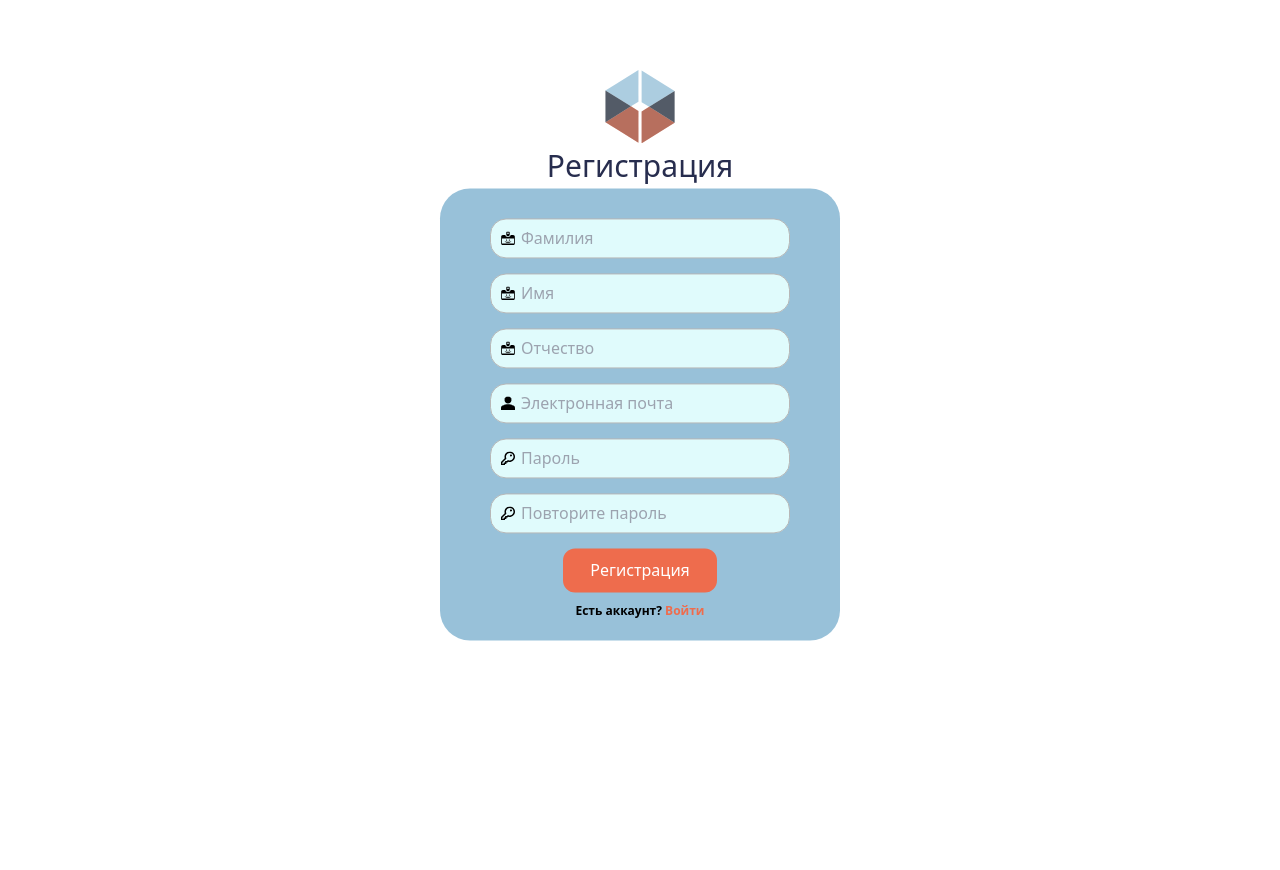
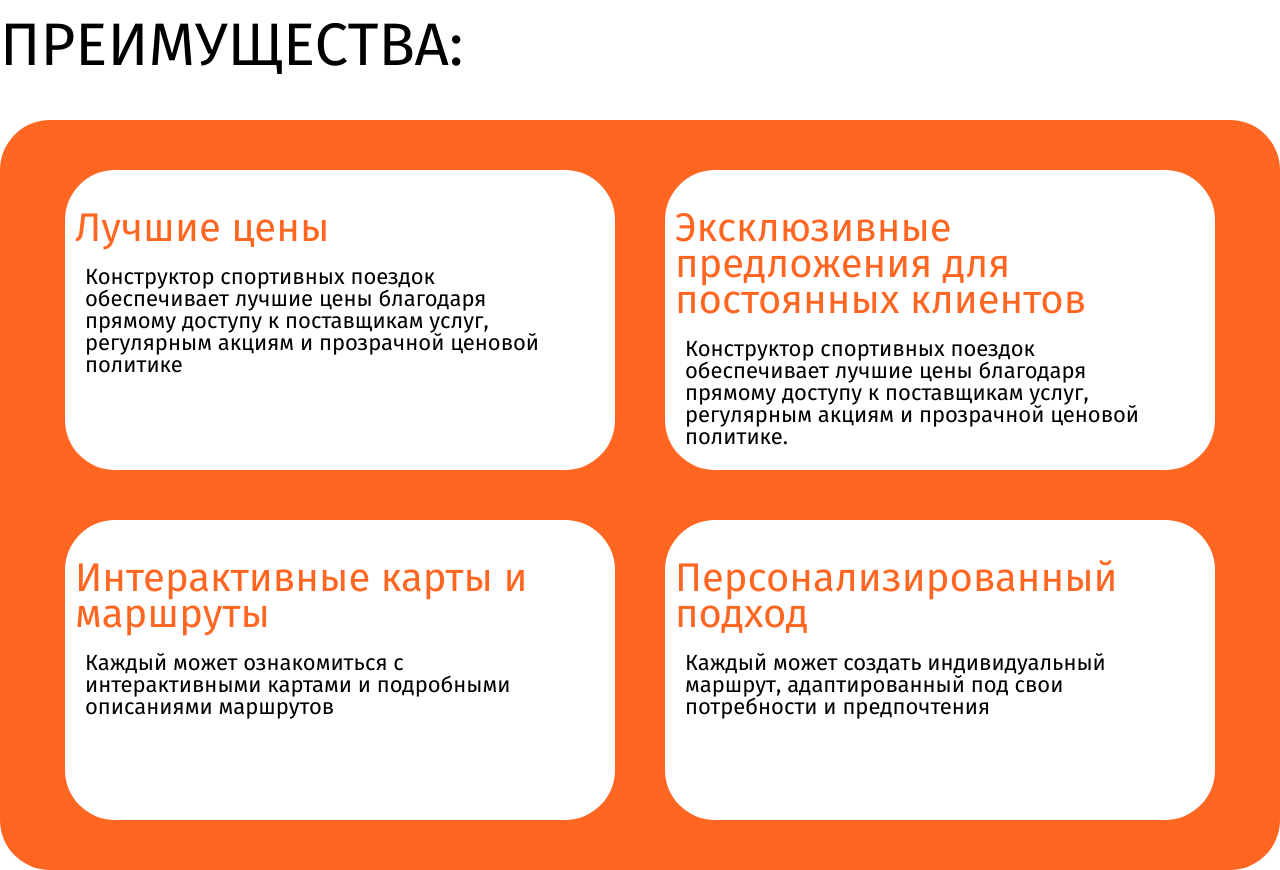
Before and after one commit to engione/my_facets_app, a React (Vite) app: page / in a window 1280 px wide. Before the commit the page ends 800 px from the top, so only its background shows below. Built offline with nearby package versions, Linux system fonts and the light colour scheme.

Commit message:
Добавил Advantages

```diff
--- a/src/App.tsx
+++ b/src/App.tsx
@@ -2,6 +2,7 @@ import { MainPage } from "./pages/MainPage";
 import "./App.css";
 import { ResetPassword } from "./components/AuthForm/ResetPassword";
 import { AuthForm } from "./components/AuthForm/Auth";
+import { Advantages } from "./components/Advantages/Advan";
 
 export function App() {
   return (
@@ -10,7 +11,9 @@ export function App() {
       {/* <LoginForm /> */}
       {/* <RegistrationForm /> */}
       {/* <ResetPassword /> */}
-      <AuthForm />
+      {/*<AuthForm />*/}
+      <Advantages />
+
     </>
   );
 }
--- /dev/null
+++ b/src/components/Advantages/Advan.scss
@@ -0,0 +1,56 @@
+@import url('https://fonts.googleapis.com/css2?family=Fira+Sans:ital,wght@0,100;0,200;0,300;0,400;0,500;0,600;0,700;0,800;0,900;1,100;1,200;1,300;1,400;1,500;1,600;1,700;1,800;1,900&display=swap');
+
+#title{
+    display: flex;
+    font-size: 60px;
+    font-family: "Fira Sans", sans-serif;
+    margin: 0px 0px 30px 0px;
+}
+#square{
+    border-radius: 50px;
+    background-color: #FF6622;
+    display: flex;
+    height: 750px;
+    width: 100%;
+    margin: auto;
+    justify-content: center;
+}
+.advantage{
+    display: flex;
+    flex-direction: column;
+    height: 300px;
+    background-color: white;
+    width: 550px;
+    margin: 50px 25px 50px 25px;
+    border-radius: 50px;
+    font-family: "Fira Sans", sans-serif;
+}
+.container{
+    max-width: 1400px;
+    width: 100%;
+    padding: 0 20;
+
+
+}
+.header{
+    color: #FF6622;
+    font-size: 40px;
+    line-height: 0.9;
+    margin: 40px 0px 20px 10px ;
+
+}
+.text{
+    font-size: 22px;
+    line-height: 1;
+    margin: 0px 40px 0px 20px ;
+}
+#firstLine{
+
+    width: 1050;
+    height: 300;
+}
+#secodLine{
+    width: 1050;
+    height: 300;
+
+}
--- /dev/null
+++ b/src/components/Advantages/Advan.tsx
@@ -0,0 +1,51 @@
+import { useState } from "react";
+import "./Advan.scss";
+export const Advantages =()=>
+{
+    return (
+        <form className="advantages">
+            <div className="container">
+            <p id="title">ПРЕИМУЩЕСТВА:</p>
+            <div id="square">
+                <div id="firstLine">
+                    <div className="advantage">
+                        <p className="header">Лучшие цены</p>
+                        <p className="text">Конструктор спортивных поездок
+                        обеспечивает лучшие цены благодаря прямому
+                        доступу к поставщикам услуг, регулярным
+                        акциям и прозрачной ценовой политике</p>
+                    </div>
+                    <div className="advantage">
+                        <p className="header">Интерактивные
+                        карты и маршруты</p>
+                        <p className="text">Каждый может ознакомиться с интерактивными
+                        картами и подробными описаниями
+                        маршрутов</p>
+                    </div>
+                </div>
+                <div id="secondLine">
+                <div className="advantage">
+                        <p className="header">Эксклюзивные
+                        предложения для
+                        постоянных клиентов</p>
+                        <p className="text">Конструктор спортивных поездок
+                         обеспечивает лучшие цены благодаря прямому
+                         доступу к поставщикам услуг, регулярным
+                         акциям и прозрачной ценовой политике.</p>
+                    </div>
+
+                    <div className="advantage">
+                        <p className="header">Персонализированный
+                        подход</p>
+                        <p className="text">Каждый может создать индивидуальный
+                        маршрут, адаптированный под свои
+                        потребности и предпочтения</p>
+                    </div>
+                </div>
+
+
+            </div>
+            </div>
+        </form>
+    );
+}
```
